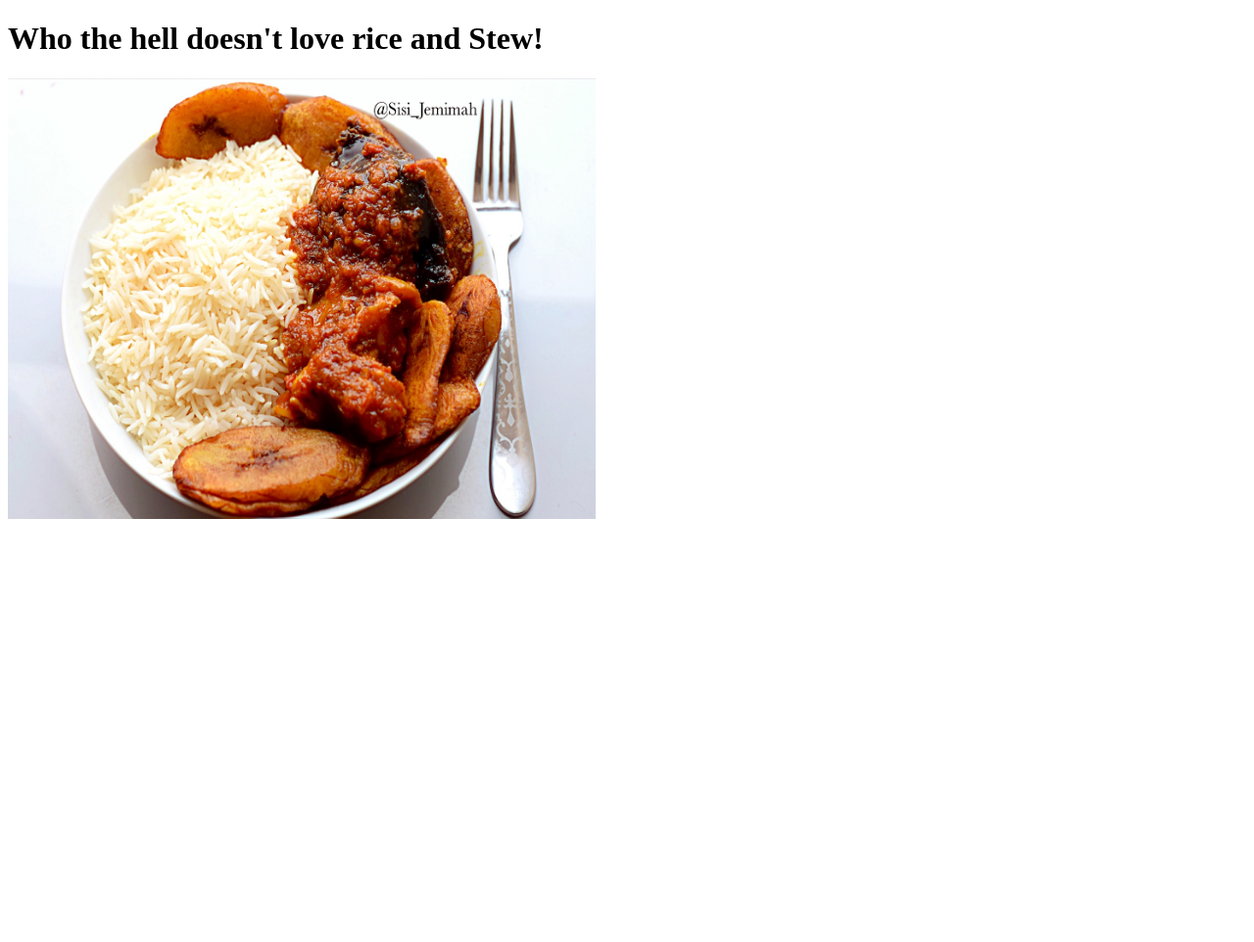
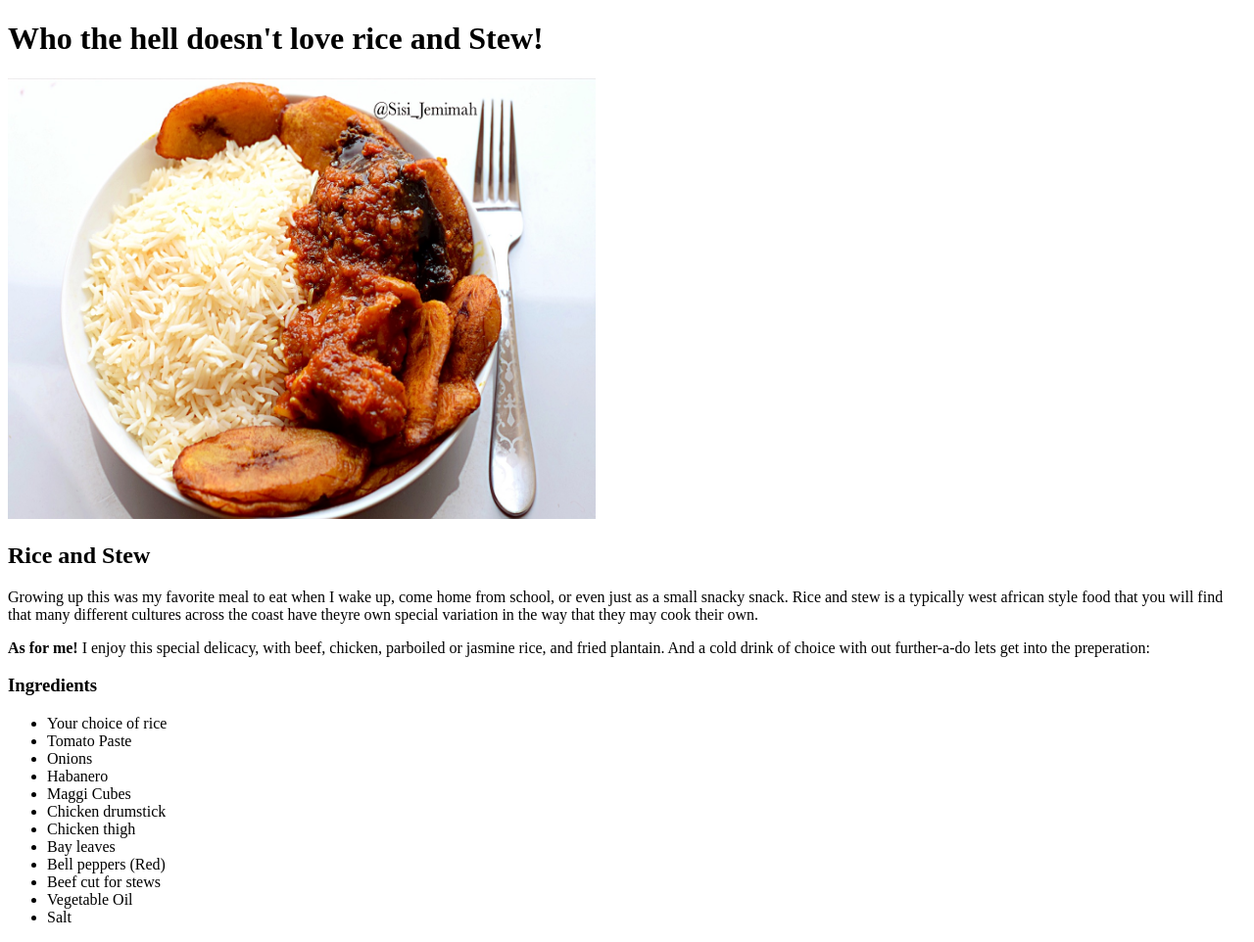
Before and after one commit to inwosu11/Ikes-recipes, a plain HTML site: page recipes/riceAndStew.html in a window 1280 px wide. Shown: the whole page at 98% size. Before the commit the page ends 800 px from the top, so only its background shows below. Drawn offline with Linux system fonts and the light colour scheme.

Commit message:
Added the list of ingriedients for stew

```diff
--- a/recipes/riceAndStew.html
+++ b/recipes/riceAndStew.html
@@ -9,6 +9,38 @@
     <h1>
         Who the hell doesn't love rice and Stew!
     </h1>
-    <img src="Images/Rice_and_Stew.jpg"width=600 height="450">
+    <img src="Images/Rice_and_Stew.jpg"width=600 height="450" alt="Image of rice, stew and assorted meat">
+    <h2>
+        Rice and Stew
+    </h2>
+
+    <p>
+        Growing up this was my favorite meal to eat when I wake up, come home from school, or even just as a small snacky snack. Rice and stew is a typically
+        west african style food that you will find that many different cultures across the coast have theyre own special variation in the way that they may cook their own.
+
+    </p>
+
+    <p>
+        <b>As for me!</b> I enjoy this special delicacy, with beef, chicken,
+        parboiled or jasmine rice, and fried plantain. And a cold drink of choice with out
+        further-a-do lets get into the preperation:
+    </p>
+    <h3>
+        Ingredients
+    </h3>
+    <ul>
+        <li>Your choice of rice</li>
+        <li>Tomato Paste</li>
+        <li>Onions</li>
+        <li>Habanero</li>
+        <li>Maggi Cubes</li>
+        <li>Chicken drumstick</li>
+        <li>Chicken thigh</li>
+        <li>Bay leaves</li>
+        <li>Bell peppers (Red)</li>
+        <li>Beef cut for stews</li>
+        <li>Vegetable Oil</li>
+        <li>Salt</li>
+    </ul>
 </body>
 </html>
```
